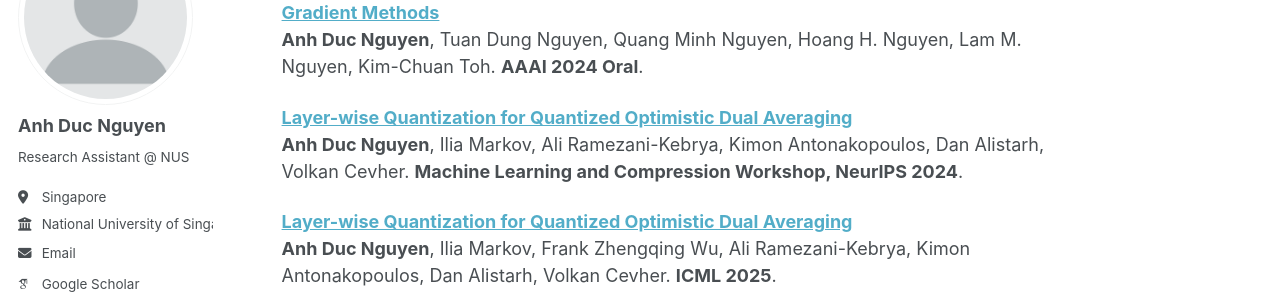
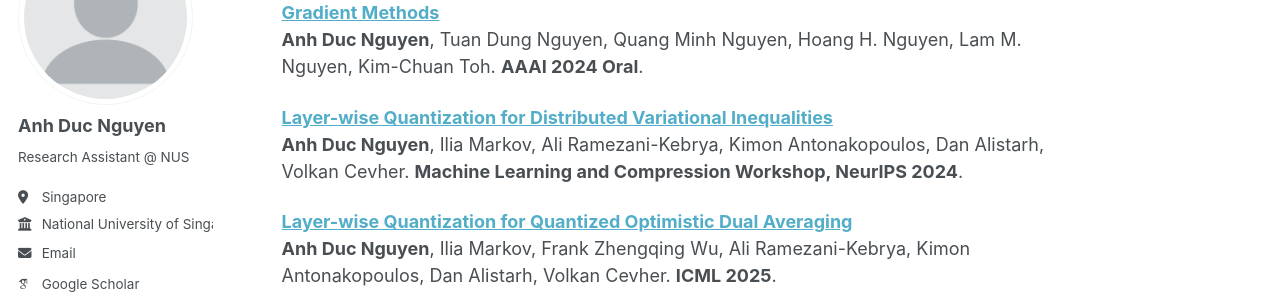
Before and after one commit to ducna271/ducna271.github.io, a Jekyll site: the page built from _pages/publications.md, in a window 1280 px wide and 1274 px high. Shown: the part 169-469 px from the top of the window. Built offline with Jekyll 4.4.1, drawn with Linux system fonts in a browser that asks for light colours; some web fonts are replaced; a script that is not in the unit is left out.

Commit message:
Update publications.md

```diff
--- a/_pages/publications.md
+++ b/_pages/publications.md
@@ -8,7 +8,7 @@ author_profile: true
 <b>Anh Duc Nguyen</b>, Tuan Dung Nguyen, Quang Minh Nguyen, Hoang H. Nguyen, Lam M. Nguyen, Kim-Chuan Toh.
 <b>AAAI 2024 Oral</b>.
 
-<b>[Layer-wise Quantization for Quantized Optimistic Dual Averaging](https://openreview.net/pdf?id=lqBdJrwiCA)</b> <br>
+<b>[Layer-wise Quantization for Distributed Variational Inequalities](https://openreview.net/pdf?id=lqBdJrwiCA)</b> <br>
 <b>Anh Duc Nguyen</b>, Ilia Markov, Ali Ramezani-Kebrya, Kimon Antonakopoulos, Dan Alistarh, Volkan Cevher.
 <b>Machine Learning and Compression Workshop, NeurIPS 2024</b>.
 
```
